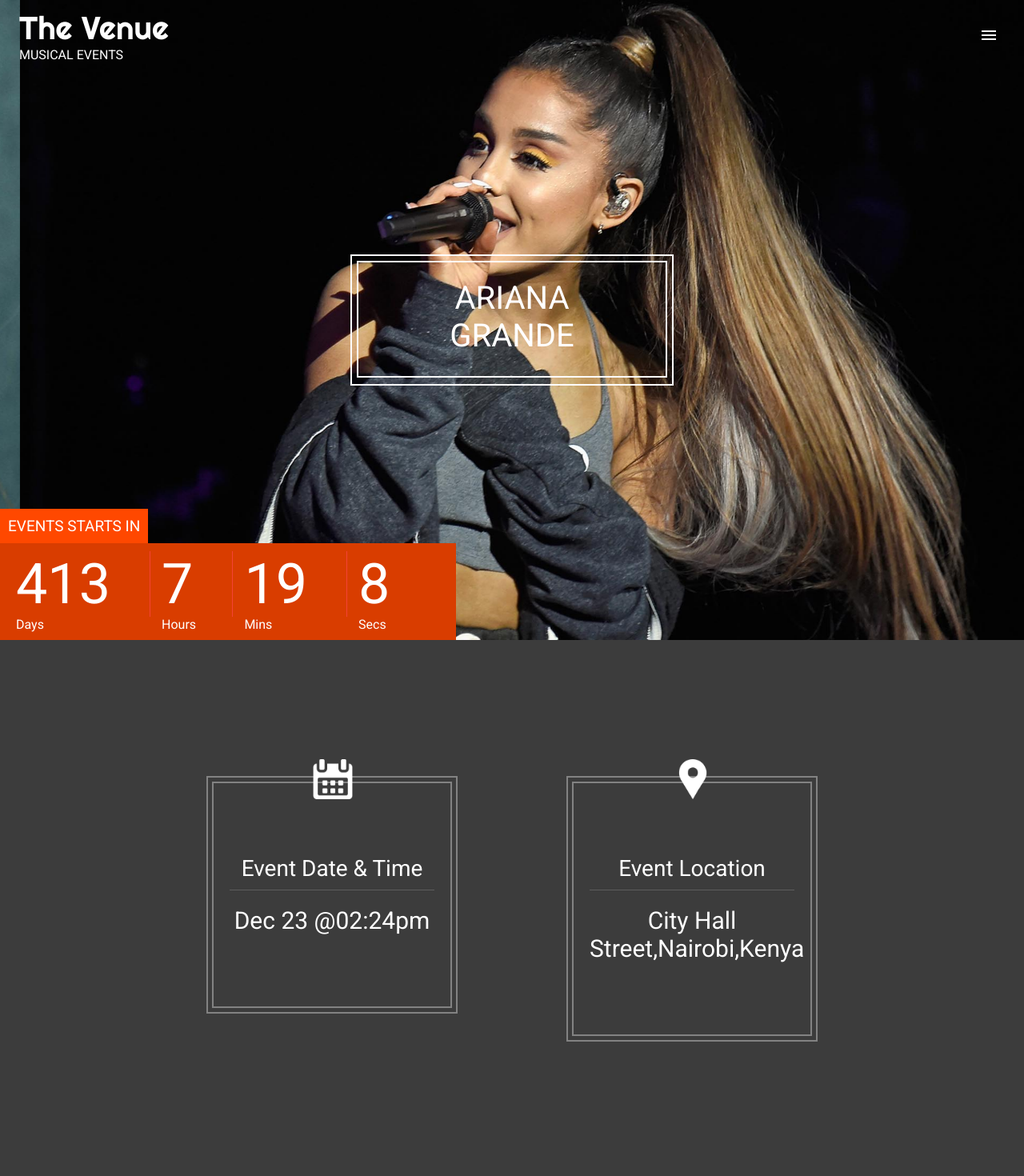
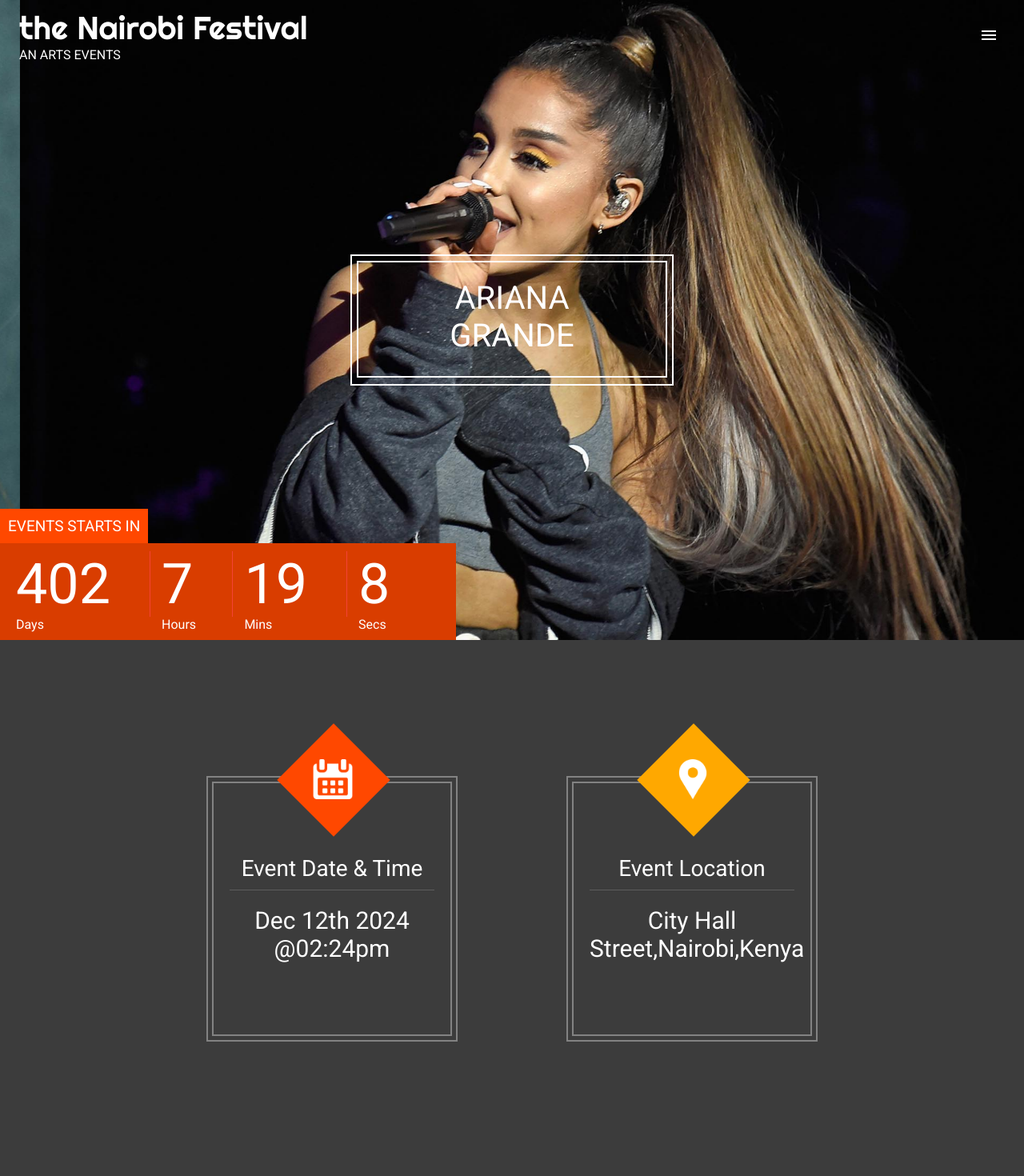
Before and after one commit to SJamal1759/the-nairobi-festival, a React (Create React App) app: page / in a window 1280 px wide. Shown: the top 1470 px of the page at 80% size. Built offline with nearby package versions, Linux system fonts and the light colour scheme.

Commit message:
change of event date and app title

```diff
--- a/src/components/featured/TimeUntil.js
+++ b/src/components/featured/TimeUntil.js
@@ -33,7 +33,7 @@
   }, []);
 
   useEffect(() => {
-    setInterval(() => getTimeUntil("Dec, 23, 2024 02:43:00"), 1000);
+    setInterval(() => getTimeUntil("Dec, 12, 2024 02:43:00"), 1000);
   }, [getTimeUntil]);
   return (
     <Slide left delay={1000}>
--- a/src/components/header_footer/Header.js
+++ b/src/components/header_footer/Header.js
@@ -1,60 +1,56 @@
-import React, { Component } from 'react';
-import { AppBar, IconButton } from '@mui/material';
-import Toolbar from '@mui/material/Toolbar';
-import MenuIcon from '@mui/icons-material/Menu';
-import SideDrawer from './SideDrawer';
-
+import React, { Component } from "react";
+import { AppBar, IconButton } from "@mui/material";
+import Toolbar from "@mui/material/Toolbar";
+import MenuIcon from "@mui/icons-material/Menu";
+import SideDrawer from "./SideDrawer";
 
 class Header extends Component {
-
-  state ={
-    drawerOpen:false,
-    headerShow:false
+  state = {
+    drawerOpen: false,
+    headerShow: false,
+  };
+  componentDidMount() {
+    window.addEventListener("scroll", this.handleScroll);
   }
-   componentDidMount(){
-    window.addEventListener('scroll',this.handleScroll);
-   }
-   handleScroll = () =>{
-    if(window.scrollY > 0){
-      this.setState({headerShow:true})
+  handleScroll = () => {
+    if (window.scrollY > 0) {
+      this.setState({ headerShow: true });
     } else {
-    this.setState({headerShow:false})
-  }
- }
-  toggleDrawer =(value)=>{
+      this.setState({ headerShow: false });
+    }
+  };
+  toggleDrawer = (value) => {
     this.setState({
-      drawerOpen:value
-
-    })
-  }
+      drawerOpen: value,
+    });
+  };
   render() {
     return (
       <AppBar
-      position="fixed"
-      style={{
-        backgroundColor:this.state.headerShow ? '#2f2f2f':'transparent',
-        boxShadow:'none',
-        padding:'10px 0px'
-      }}
+        position="fixed"
+        style={{
+          backgroundColor: this.state.headerShow ? "#2f2f2f" : "transparent",
+          boxShadow: "none",
+          padding: "10px 0px",
+        }}
       >
         <Toolbar>
-          <div className='header_logo'>
-            <div className='font_righteous header_logo_venue'>The Venue</div>
-            <div className='header_logo_title'>Musical Events</div>
-
+          <div className="header_logo">
+            <div className="font_righteous header_logo_venue">
+              the Nairobi Festival
+            </div>
+            <div className="header_logo_title">An Arts Events</div>
           </div>
           <IconButton
-            aria-label='Menu'
-            color='inherit'
-            onClick={()=>this.toggleDrawer(true)}
+            aria-label="Menu"
+            color="inherit"
+            onClick={() => this.toggleDrawer(true)}
           >
-
-
-            <MenuIcon/>
+            <MenuIcon />
           </IconButton>
           <SideDrawer
             open={this.state.drawerOpen}
-            onClose ={(value)=>this.toggleDrawer(value)}
+            onClose={(value) => this.toggleDrawer(value)}
           />
         </Toolbar>
       </AppBar>
--- a/src/components/venueInfo/index.js
+++ b/src/components/venueInfo/index.js
@@ -12,20 +12,20 @@
           <Zoom className="vn_item" triggerOnce>
             <div className="vn_outer">
               <div className="vn_inner">
-                <div className="vn_icon_square bcb_red"></div>
+                <div className="vn_icon_square bck_red"></div>
                 <div
                   className="vn_icon"
                   style={{ background: `url(${icon_calendar})` }}
                 ></div>
                 <div className="vn_title">Event Date & Time</div>
-                <div className="vn_desc">Dec 23 @02:24pm</div>
+                <div className="vn_desc">Dec 12th 2024 @02:24pm</div>
               </div>
             </div>
           </Zoom>
           <Zoom className="vn_item" delay={500}>
             <div className="vn_outer">
               <div className="vn_inner">
-                <div className="vn_icon_square bcb_yellow"></div>
+                <div className="vn_icon_square bck_yellow"></div>
                 <div
                   className="vn_icon"
                   style={{ background: `url(${icon_location})` }}
```
